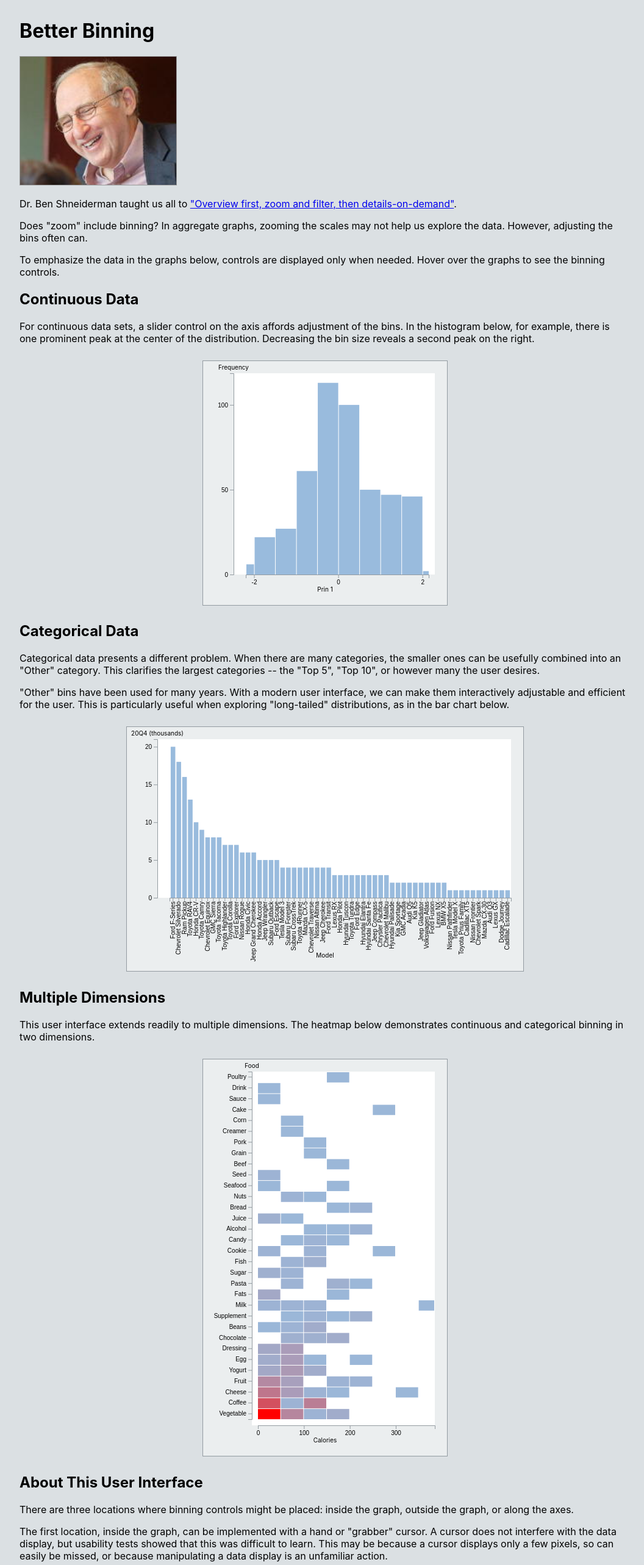
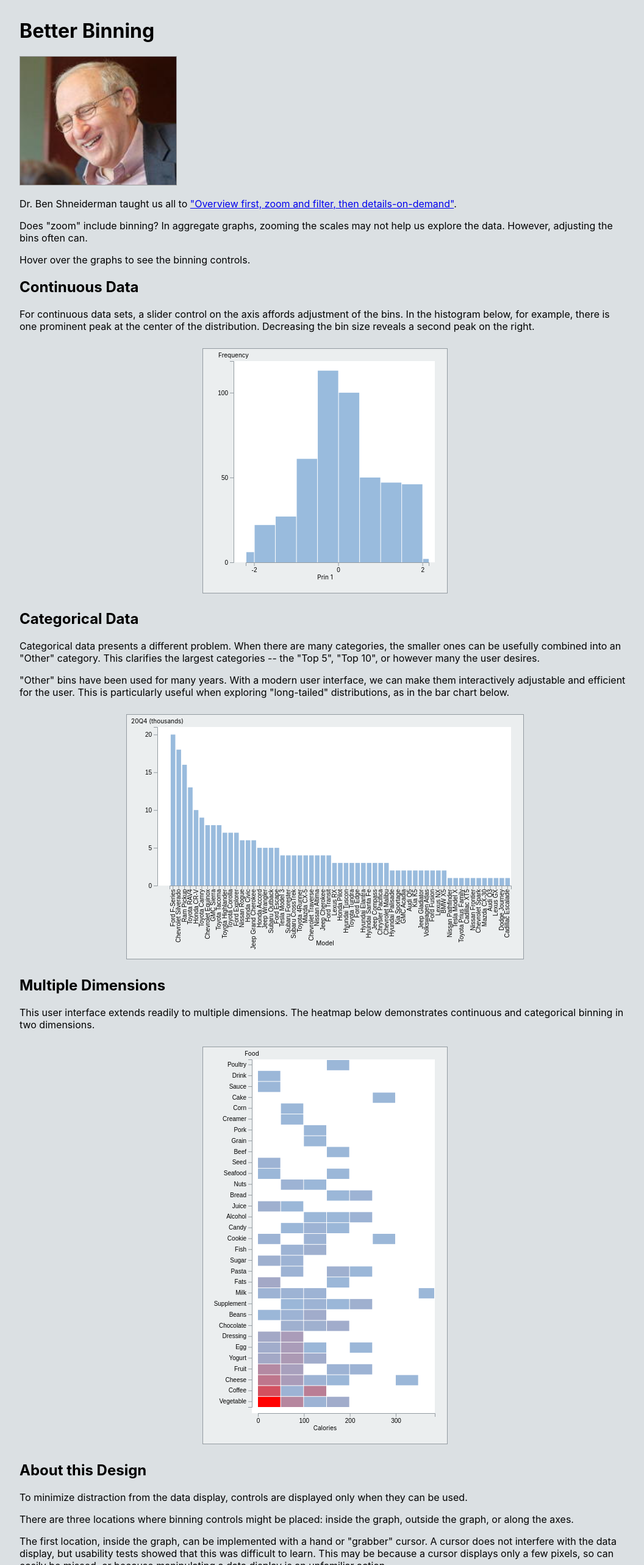
Before and after one commit to hemanrobinson/top-n-binning, a React (Create React App) app: page / in a window 1280 px wide. Shown: the top 2566 px of the page at 61% size, without its empty margins (108-1164 px from the left). Built offline with nearby package versions, Linux system fonts and the light colour scheme.

Commit message:
improve text

```diff
--- a/src/App.js
+++ b/src/App.js
@@ -21,7 +21,7 @@ const App = () => {
                 Does "zoom" include binning?  In aggregate graphs, zooming the scales may not help us explore the data.  However, adjusting the bins often can.
                 </p>
                 <p>
-                To emphasize the data in the graphs below, controls are displayed only when needed.  Hover over the graphs to see the binning controls.
+                Hover over the graphs to see the binning controls.
                 </p>
                 <h2>Continuous Data</h2>
                 <p>
@@ -53,7 +53,10 @@ const App = () => {
                 <Heatmap dataSet={ "Food" } />
             </div>
             <div className="Description">
-                <h2>About This User Interface</h2>
+                <h2>About this Design</h2>
+                <p>
+                To minimize distraction from the data display, controls are displayed only when they can be used.
+                </p>
                 <p>
                 There are three locations where binning controls might be placed:  inside the graph, outside the graph, or along the axes.
                 </p>
@@ -61,7 +64,7 @@ const App = () => {
                 The first location, inside the graph, can be implemented with a hand or "grabber" cursor.  A cursor does not interfere with the data display, but usability tests showed that this was difficult to learn.  This may be because a cursor displays only a few pixels, so can easily be missed, or because manipulating a data display is an unfamiliar action.
                 </p>
                 <p>
-                The second location, outside the graph, is easy to learn.  Controls can be more visible and labeled, such as a slider or entry field labeled "Bin Width".  However, a location outside the graph requires either additional screen real estate, which may not be available; or placement in a  dialog, which is less efficient for the user.
+                The second location, outside the graph, is easy to learn.  Controls can be more visible and labeled, such as a slider or entry field labeled "Bin Width".  However, a location outside the graph requires either additional screen real estate, which may not be available; or placement in a dialog, which is less efficient for the user.
                 </p>
                 <p>
                 The third location, along the axis, is less prominent than the second; but manipulating a slider is a familiar action so is still easily learned.
```
